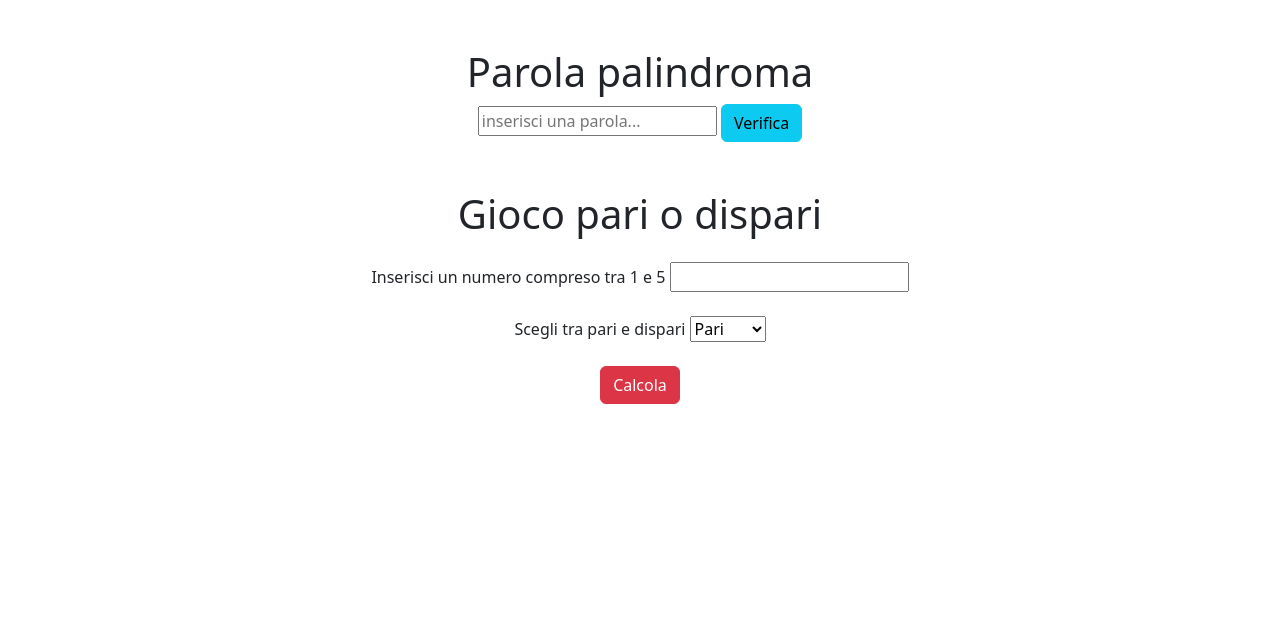
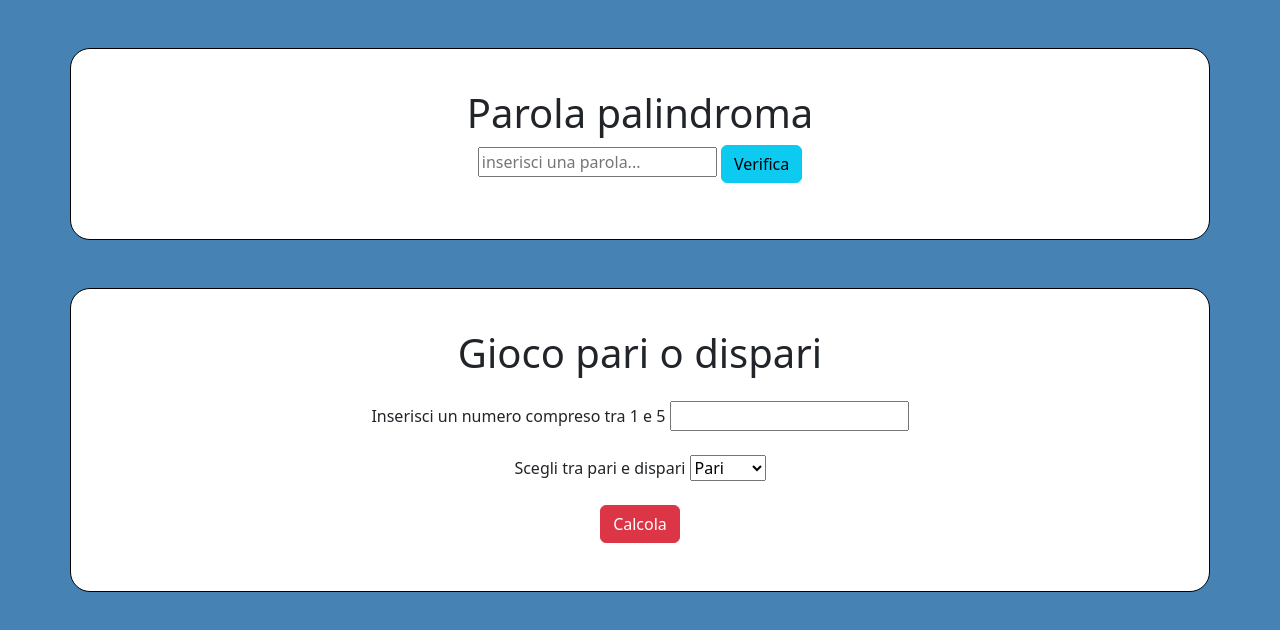
Before and after one commit to Idedav/js-paliedispari, a plain HTML site: page index.html in a window 1280 px wide. Drawn offline with nearby package versions, Linux system fonts and the light colour scheme.

Commit message:
[add] style css

```diff
--- /dev/null
+++ b/css/style.css
@@ -0,0 +1,10 @@
+body{
+    background-color: steelblue;
+}
+
+.dc-container{
+    background-color: white;
+    border: 1px solid black;
+    border-radius: 20px;
+    padding: 40px;
+}
--- a/index.html
+++ b/index.html
@@ -6,18 +6,20 @@
     <!-- BOOTSTRAP -->
     <link href="https://cdn.jsdelivr.net/npm/bootstrap@5.3.2/dist/css/bootstrap.min.css" rel="stylesheet" integrity="sha384-T3c6CoIi6uLrA9TneNEoa7RxnatzjcDSCmG1MXxSR1GAsXEV/Dwwykc2MPK8M2HN" crossorigin="anonymous">
     <script src="https://cdn.jsdelivr.net/npm/bootstrap@5.3.2/dist/js/bootstrap.bundle.min.js" integrity="sha384-C6RzsynM9kWDrMNeT87bh95OGNyZPhcTNXj1NW7RuBCsyN/o0jlpcV8Qyq46cDfL" crossorigin="anonymous"></script>
+    <!-- CSS -->
+    <link rel="stylesheet" href="css/style.css">
     <title>Parola palindroma - Pari e Dispari</title>
 </head>
 <body>
 
-    <div class="container text-center my-5">
+    <div class="container dc-container text-center my-5">
         <h1>Parola palindroma</h1>
         <input type="text" placeholder="inserisci una parola..." id="word-user">
         <button id="btn-check" class="btn btn-info">Verifica</button>
         <p id="palindrome-output"></p>
     </div>
 
-    <div class="container text-center my-5">
+    <div class="container dc-container text-center my-5">
         <h1>Gioco pari o dispari</h1>
         <div class="my-4">
             <label for="">Inserisci un numero compreso tra 1 e 5</label>
--- a/js/script.js
+++ b/js/script.js
@@ -38,10 +38,13 @@ btnCalc.addEventListener('click', function(){
     document.getElementById('output-odd-even').innerHTML= message
 })
 
+
+// ==============FUNCTIONS=================
+
 // FUNCTION PALINDROME
 function palindrome(word){
     const wordReverse = word.split('').reverse().join('');
-    return word === wordReverse
+    return word === wordReverse;
 }
 // FUNCION RANDOMIZER
 function randomizer(min, max){
```
